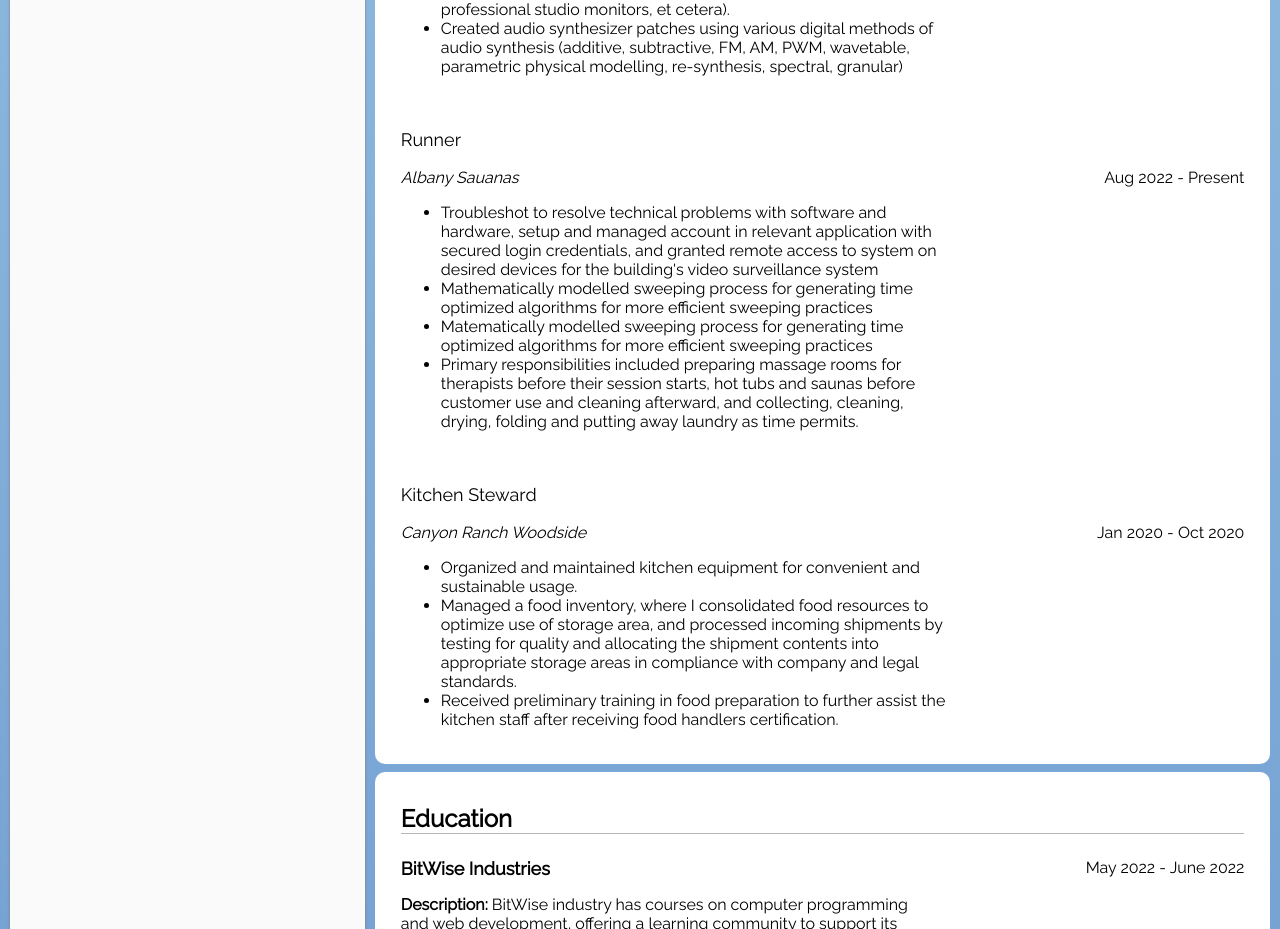
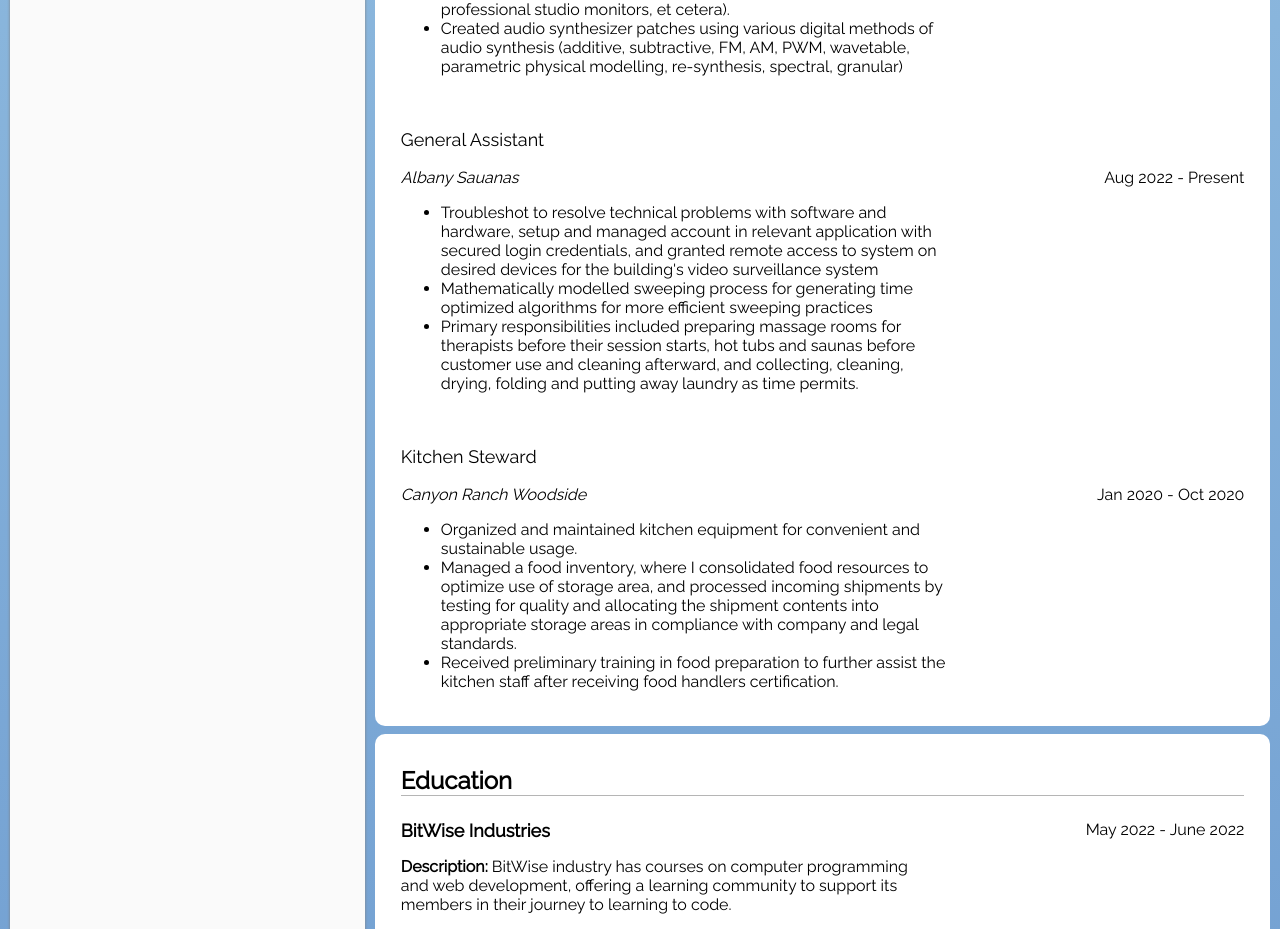
Before and after one commit to bthol/Portfolio-Frontend, a React (Create React App) app: page / in a window 1280 px wide. Shown: the part 2740-3669 px from the top of the page. Built offline with nearby package versions, Linux system fonts and the light colour scheme; the HTML template or start-up script is replaced by a standard one.

Commit message:
content update

```diff
--- a/src/App.js
+++ b/src/App.js
@@ -310,13 +310,12 @@
         </ul>,
       },
       {
-        jobTitle: "Runner",
+        jobTitle: "General Assistant",
         employer: "Albany Sauanas",
         workPeriod: "Aug 2022 - Present",
         list: <ul className="exp-list">
           <li tabIndex={0}>Troubleshot to resolve technical problems with software and hardware, setup and managed account in relevant application with secured login credentials, and granted remote access to system on desired devices for the building's video surveillance system</li>
           <li tabIndex={0}>Mathematically modelled sweeping process for generating time optimized algorithms for more efficient sweeping practices</li>
-          <li tabIndex={0}>Matematically modelled sweeping process for generating time optimized algorithms for more efficient sweeping practices</li>
           <li tabIndex={0}>Primary responsibilities included preparing massage rooms for therapists before their session starts, hot tubs and saunas before customer use and cleaning afterward, and collecting, cleaning, drying, folding and putting away laundry as time permits.</li>
         </ul>
       },
```
